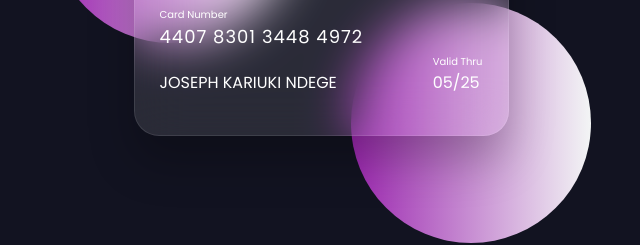
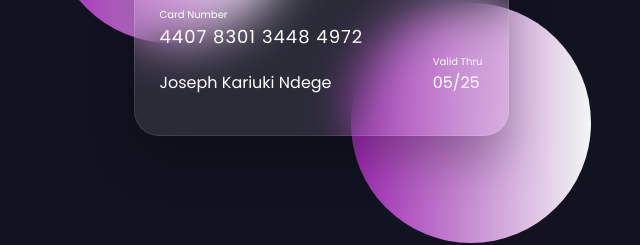
Before and after one commit to Joendege/Flipping-Card, a plain HTML site: page index.html in a window 1280 px wide. Shown: the part 377-622 px from the top of the page, 319-959 px from the left. Drawn offline with Linux system fonts and the light colour scheme.

Commit message:
updated name

```diff
--- a/index.html
+++ b/index.html
@@ -22,7 +22,7 @@
           <div class="name-number">
             <h6>Card Number</h6>
             <h5 class="number">4407 8301 3448 4972</h5>
-            <h5 class="name">JOSEPH KARIUKI NDEGE</h5>
+            <h5 class="name">Joseph Kariuki Ndege</h5>
           </div>
 
           <div class="valid-date">
```
